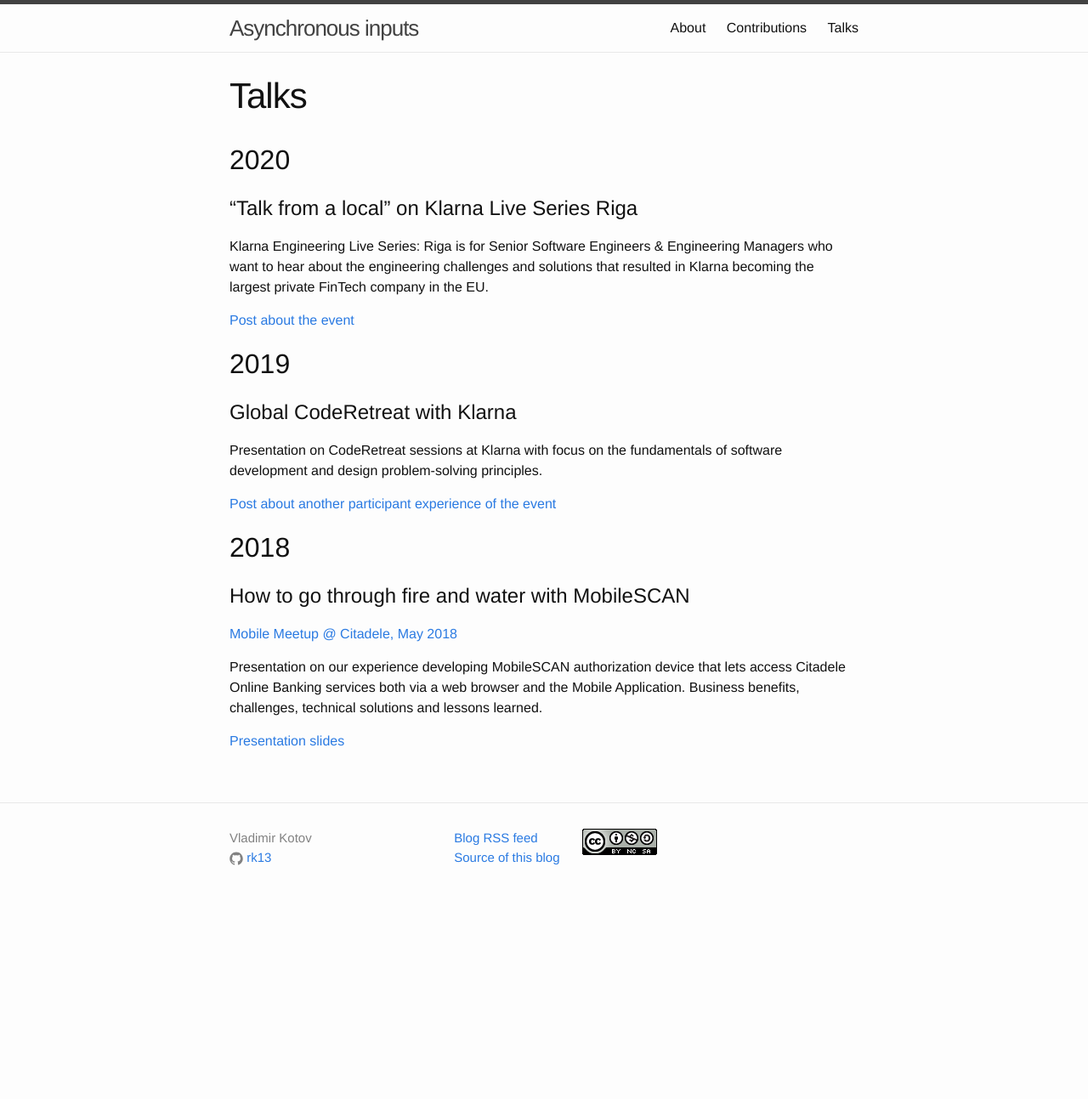
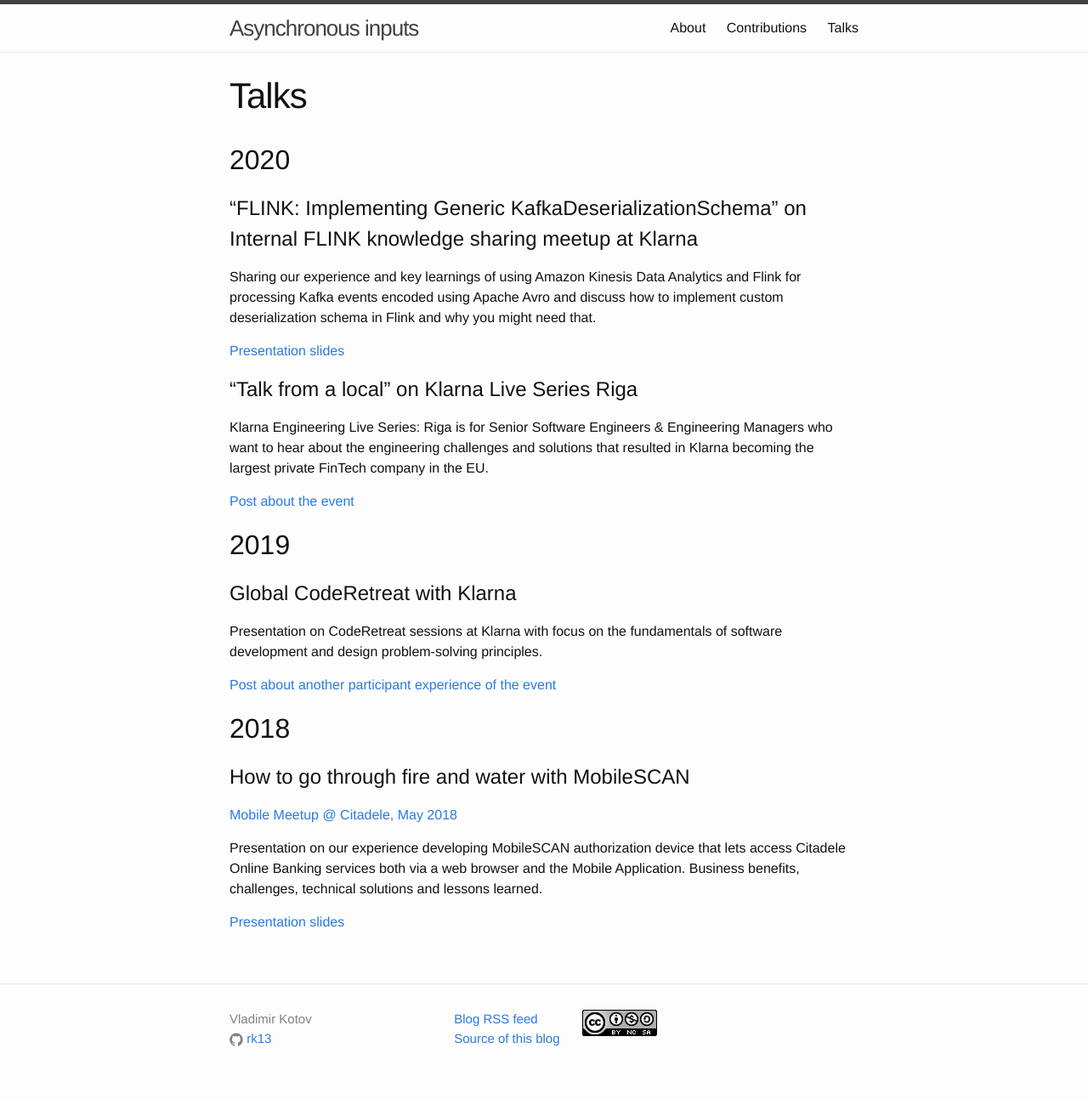
Before and after one commit to rk13/rk13.github.io, a Jekyll site: the page built from talks.md, in a window 1280 px wide. Shown: the whole page at 85% size. Built offline with Jekyll 4.4.1, drawn with Linux system fonts in a browser that asks for light colours; Markdown is read by kramdown in place of the engine named in the settings; before the commit the page ends 1080 px from its top, so only the background shows below that.

Commit message:
Updated talks

```diff
--- a/talks.md
+++ b/talks.md
@@ -4,6 +4,11 @@
 permalink: /talks/
 ---
 ## 2020
+
+# "FLINK: Implementing Generic KafkaDeserializationSchema" on Internal FLINK knowledge sharing meetup at Klarna
+Sharing our experience and key learnings of using Amazon Kinesis Data Analytics and Flink for processing Kafka events encoded using Apache Avro and discuss how to implement custom deserialization schema in Flink and why you might need that.
+
+[Presentation slides](/resources/2020-08-flink_.pdf)
 
 # "Talk from a local" on Klarna Live Series Riga
 Klarna Engineering Live Series: Riga is for Senior Software Engineers & Engineering Managers who want to hear about the engineering challenges and solutions that resulted in Klarna becoming the largest private FinTech company in the EU.
```
